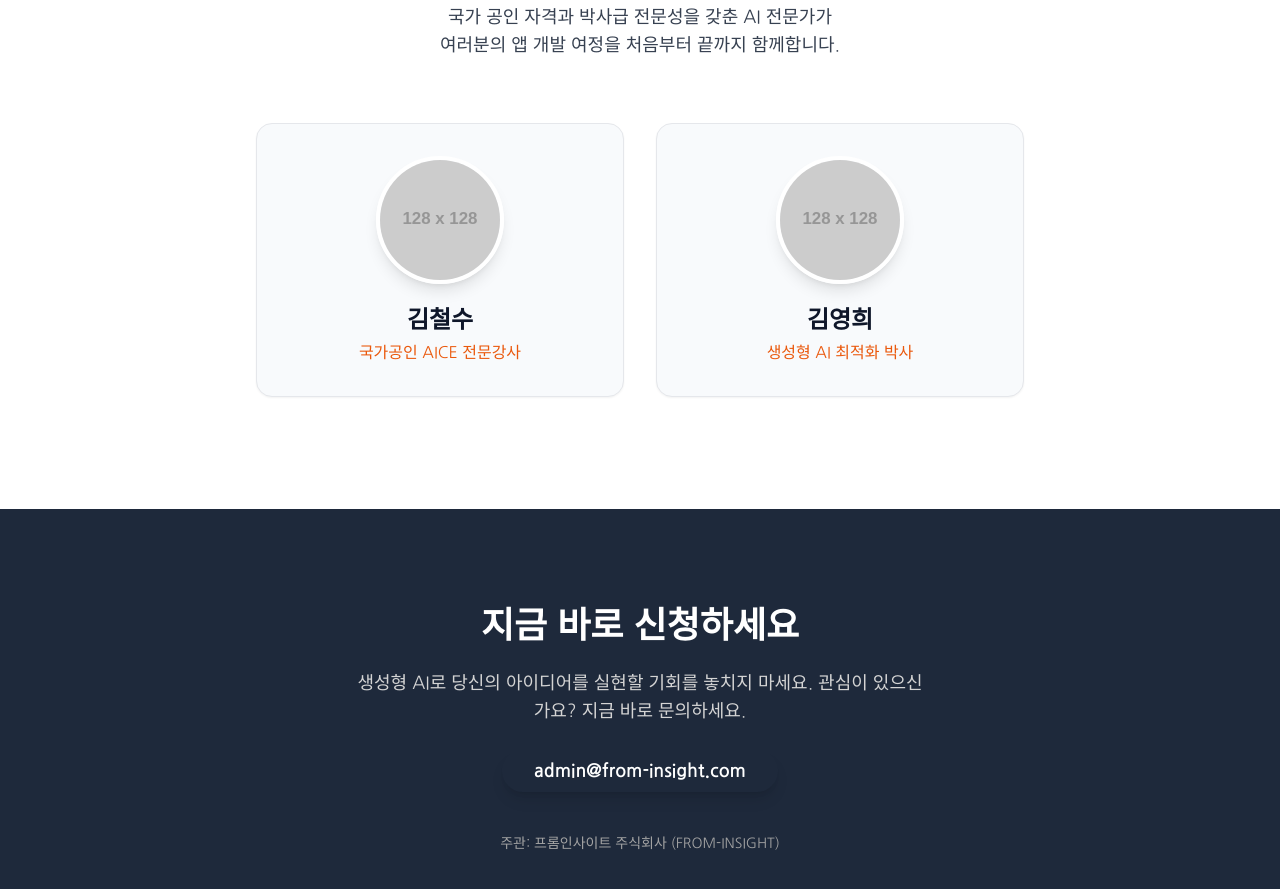
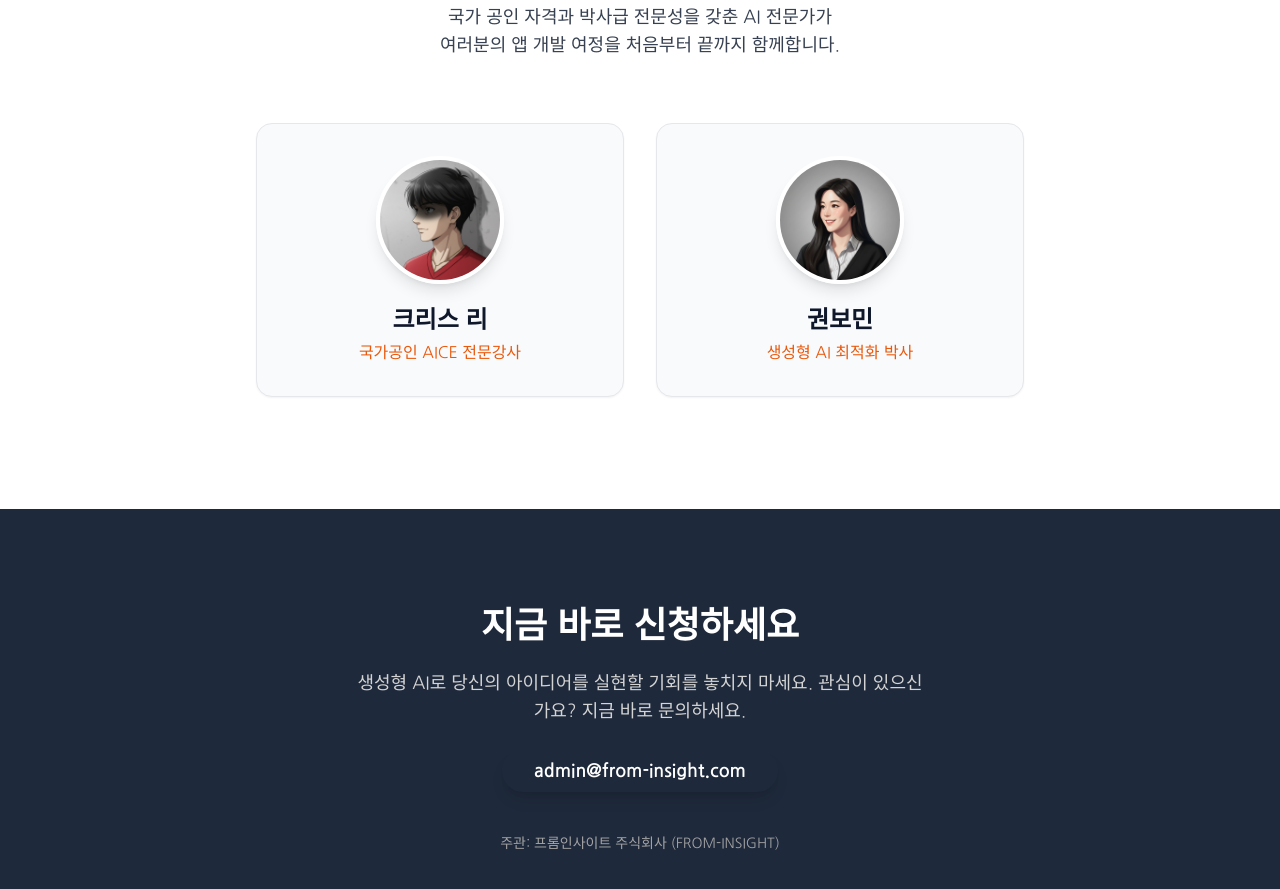
Before and after one commit to suekwon/codingpt, a plain HTML site: page index.html in a window 1280 px wide. Shown: the part 2790-3679 px from the top of the page. Drawn offline with nearby package versions, Linux system fonts and the light colour scheme; placeholder pictures from the web are drawn by us.

Commit message:
이미지수정

```diff
--- a/index.html
+++ b/index.html
@@ -232,21 +232,21 @@
                     <div class="grid grid-cols-1 md:grid-cols-2 gap-8 max-w-3xl mx-auto">
                         <!-- Instructor 1 Card -->
                         <div class="bg-neutral-50 p-8 rounded-2xl shadow-sm border border-gray-200 text-center flex flex-col items-center">
-                            <img src="https://placehold.co/128x128/fff7ed/ea580c?text=Profile"
-                                 alt="김철수 강사 프로필 이미지"
+                            <img src="p001.png"
+                                 alt="크리스 리 강사 프로필 이미지"
                                  class="w-32 h-32 rounded-full mb-5 object-cover border-4 border-white shadow-lg"
-                                 onerror="this.src='https://placehold.co/128x128/eeeeee/aaaaaa?text=Image+Error'">
-                            <h4 class="text-2xl font-bold text-neutral-900 mb-1">김철수</h4>
+                                 onerror="this.src='https://placehold.co/128x128/eeeeee/aaaaaa?text=p001.png'">
+                            <h4 class="text-2xl font-bold text-neutral-900 mb-1">크리스 리</h4>
                             <p class="text-md text-brand-dark font-medium">국가공인 AICE 전문강사</p>
                         </div>
 
                         <!-- Instructor 2 Card -->
                         <div class="bg-neutral-50 p-8 rounded-2xl shadow-sm border border-gray-200 text-center flex flex-col items-center">
-                            <img src="https://placehold.co/128x128/fff7ed/ea580c?text=Profile"
-                                 alt="김영희 강사 프로필 이미지"
+                            <img src="p002.png"
+                                 alt="권보민 강사 프로필 이미지"
                                  class="w-32 h-32 rounded-full mb-5 object-cover border-4 border-white shadow-lg"
-                                 onerror="this.src='https://placehold.co/128x128/eeeeee/aaaaaa?text=Image+Error'">
-                            <h4 class="text-2xl font-bold text-neutral-900 mb-1">김영희</h4>
+                                 onerror="this.src='https://placehold.co/128x128/eeeeee/aaaaaa?text=p002.png'">
+                            <h4 class="text-2xl font-bold text-neutral-900 mb-1">권보민</h4>
                             <p class="text-md text-brand-dark font-medium">생성형 AI 최적화 박사</p>
                         </div>
                     </div>
```
Also changed, not shown: p001.png (added), p002.png (added).
